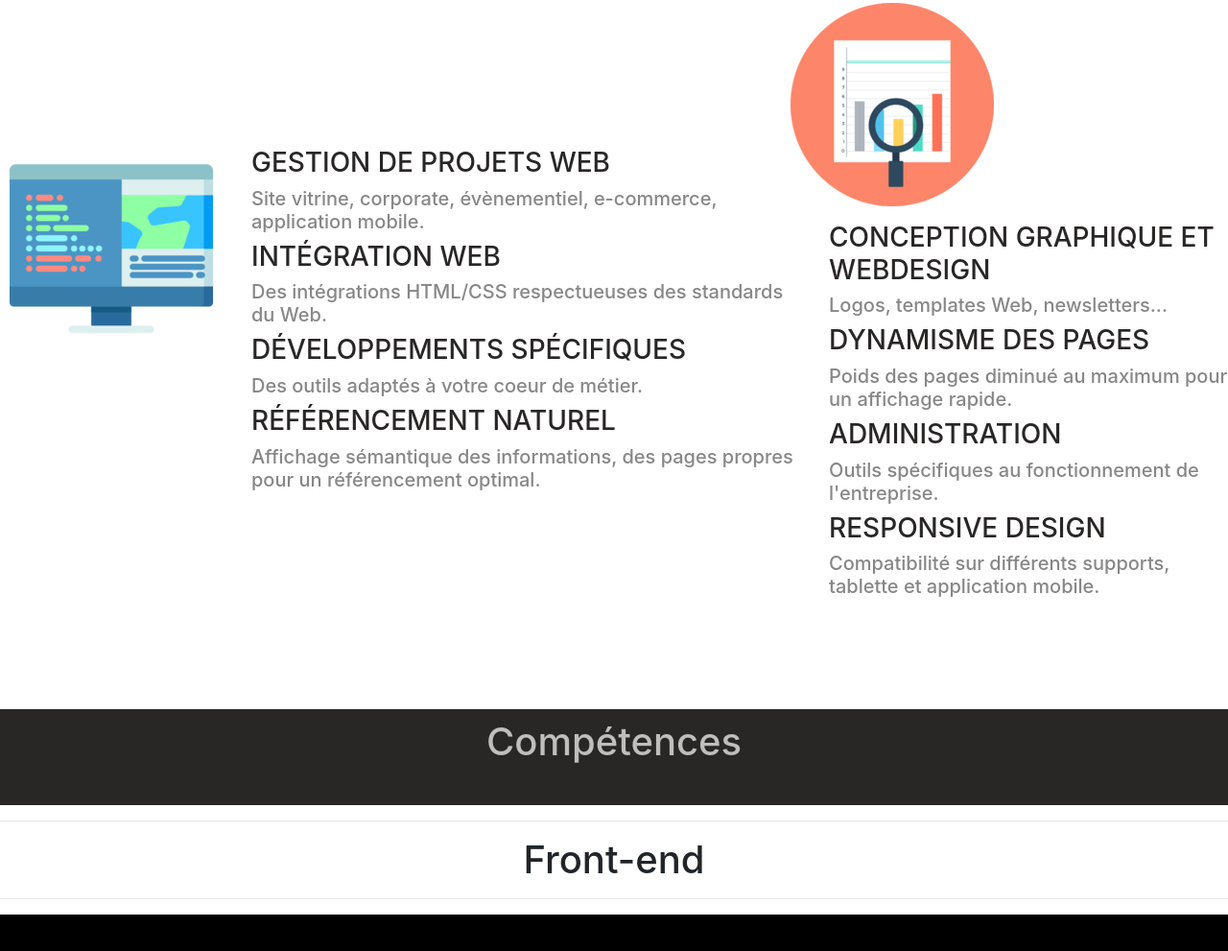
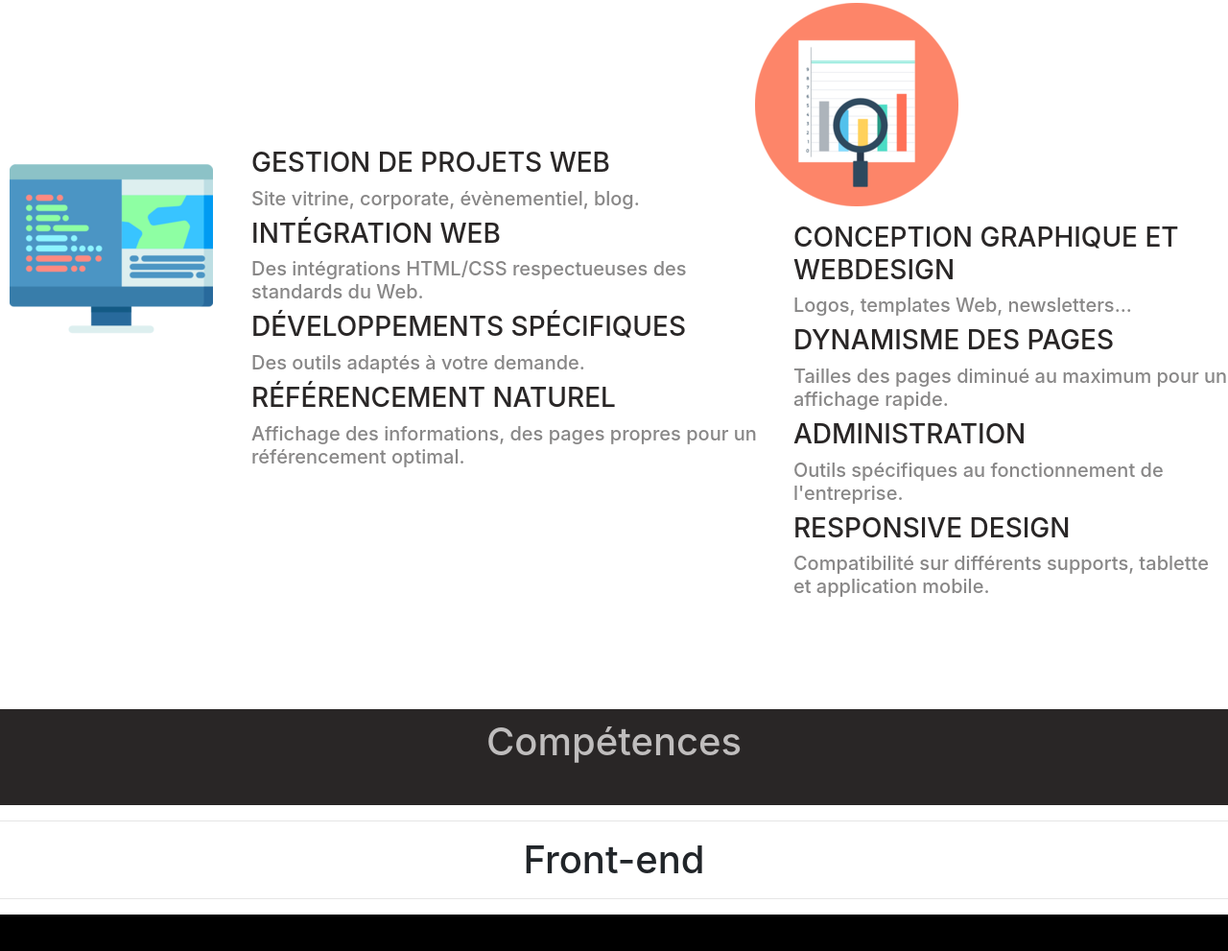
Before and after one commit to Fizioh/Site-vitrineV2.1, a plain HTML site: page index.html in a window 1280 px wide. Shown: the part 1096-2087 px from the top of the page at 96% size. Drawn offline with nearby package versions, Linux system fonts and the light colour scheme.

Commit message:
Add files via upload

```diff
--- a/index.html
+++ b/index.html
@@ -111,17 +111,17 @@
             <p><img src="codingmini.png" alt="Icone" /></p>
 
             <ul>
-              <li><h3>GESTION DE PROJETS WEB </h3><h5>Site vitrine, corporate, évènementiel, e-commerce, application mobile.</h5></li>
+              <li><h3>GESTION DE PROJETS WEB </h3><h5>Site vitrine, corporate, évènementiel, blog.</h5></li>
               <li><h3>INTÉGRATION WEB </h3><h5>Des intégrations HTML/CSS respectueuses des standards du Web.</h5></li>
-              <li><h3>DÉVELOPPEMENTS SPÉCIFIQUES </h3><h5>Des outils adaptés à votre coeur de métier.</h5></li>
-              <li><h3>RÉFÉRENCEMENT NATUREL </h3><h5>Affichage sémantique des informations, des pages propres pour un référencement optimal.</h5></li>
+              <li><h3>DÉVELOPPEMENTS SPÉCIFIQUES </h3><h5>Des outils adaptés à votre demande.</h5></li>
+              <li><h3>RÉFÉRENCEMENT NATUREL </h3><h5>Affichage des informations, des pages propres pour un référencement optimal.</h5></li>
             </ul>
 
         <aside>
             <p><img src="analyticsmini.png" alt="Icone" /></p>
             <ul>
               <li><h3>CONCEPTION GRAPHIQUE ET WEBDESIGN </h3><h5>Logos, templates Web, newsletters...</h5></li>
-              <li><h3>DYNAMISME DES PAGES </h3><h5> Poids des pages diminué au maximum pour un affichage rapide.</h5></li>
+              <li><h3>DYNAMISME DES PAGES </h3><h5> Tailles des pages diminué au maximum pour un affichage rapide.</h5></li>
               <li><h3>ADMINISTRATION </h3><h5>Outils spécifiques au fonctionnement de l'entreprise.</h5></li>
               <li><h3>RESPONSIVE DESIGN </h3><h5>Compatibilité sur différents supports, tablette et application mobile.</h5></li>
             </ul>
```
